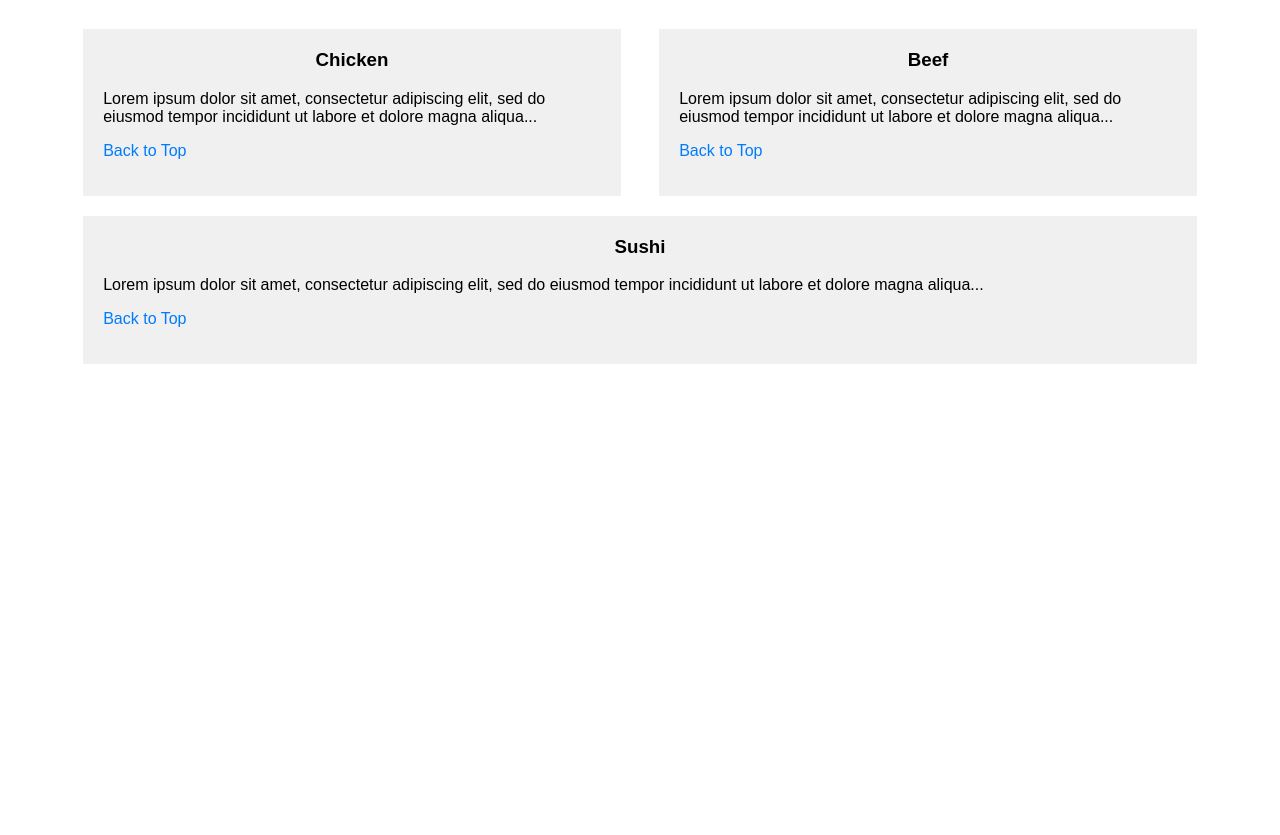
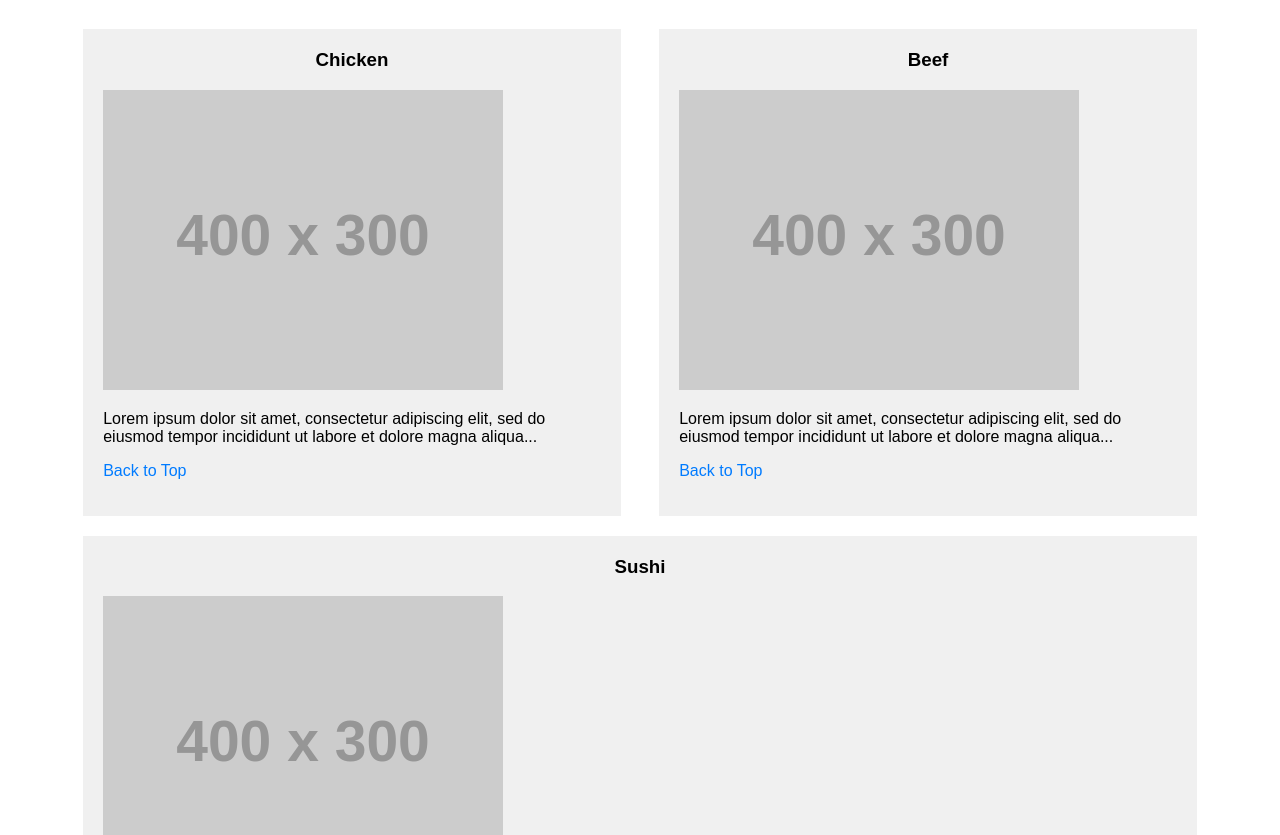
Before and after one commit to Ouarezki-hamza/site-ta3i-hada, a plain HTML site: page index.html in a window 1280 px wide. Shown: the part 117-952 px from the top of the page. Before the commit the page ends 800 px from the top, so only its background shows below. Drawn offline with Linux system fonts and the light colour scheme; files that its build step writes are made by us from their sources; placeholder pictures from the web are drawn by us.

Commit message:
index.html

```diff
--- a/index.html
+++ b/index.html
@@ -4,9 +4,9 @@
     <meta charset="UTF-8">
     <meta name="viewport" content="width=device-width, initial-scale=1.0">
     <title>Food, LLC</title>
-    <link rel="stylesheet" href="styles.css">
+    <link rel="stylesheet" href="css/styles.css">
 </head>
-<body>
+<body id="top">
 
 <nav class="navbar">
     <div class="container">
@@ -29,16 +29,19 @@
     <div class="content">
         <section id="chicken">
             <h3>Chicken</h3>
+            <img src="https://via.placeholder.com/400x300?text=Chicken" alt="Chicken">
             <p>Lorem ipsum dolor sit amet, consectetur adipiscing elit, sed do eiusmod tempor incididunt ut labore et dolore magna aliqua...</p>
             <p><a href="#top">Back to Top</a></p>
         </section>
         <section id="beef">
             <h3>Beef</h3>
+            <img src="https://via.placeholder.com/400x300?text=Beef" alt="Beef">
             <p>Lorem ipsum dolor sit amet, consectetur adipiscing elit, sed do eiusmod tempor incididunt ut labore et dolore magna aliqua...</p>
             <p><a href="#top">Back to Top</a></p>
         </section>
         <section id="sushi">
             <h3>Sushi</h3>
+            <img src="https://via.placeholder.com/400x300?text=Sushi" alt="Sushi">
             <p>Lorem ipsum dolor sit amet, consectetur adipiscing elit, sed do eiusmod tempor incididunt ut labore et dolore magna aliqua...</p>
             <p><a href="#top">Back to Top</a></p>
         </section>
```
